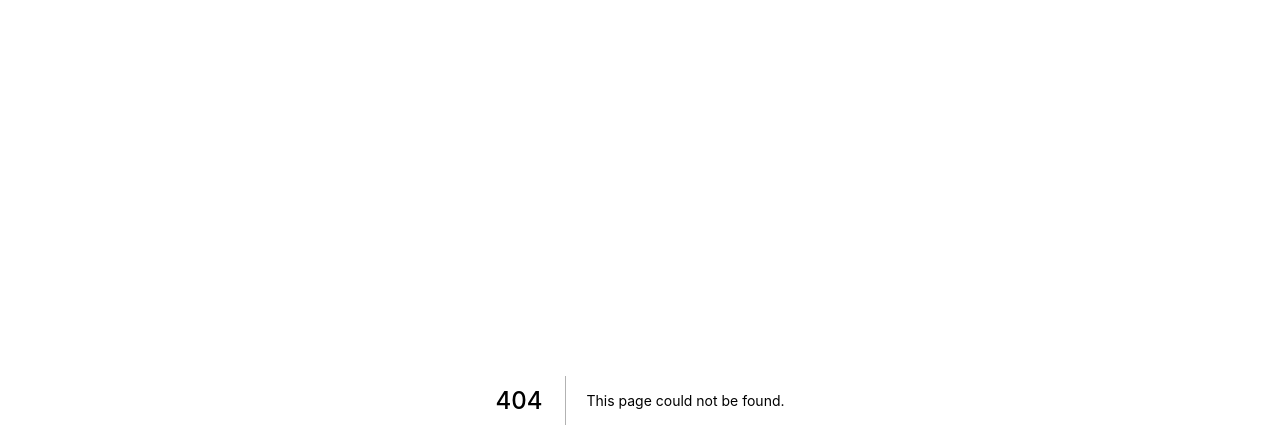
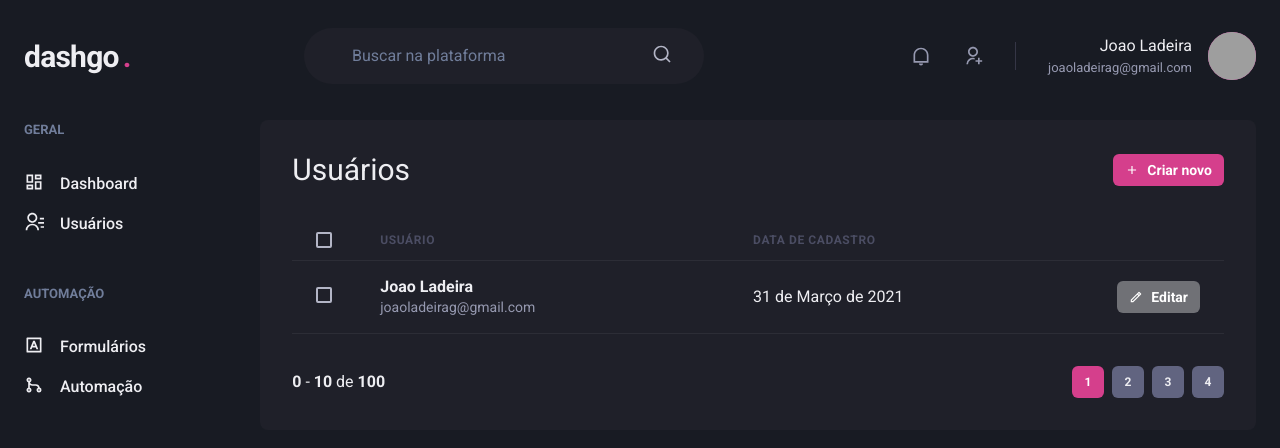
Before and after one commit to ladeira1/dashgo, a Next.js app: page /users in a window 1280 px wide. Before the commit this address had no page. Shown: the top 448 px of the page. Built offline with nearby package versions, Linux system fonts and the light colour scheme; grey boxes are pictures that could not be loaded.

Commit message:
add pagination component

```diff
--- /dev/null
+++ b/src/components/Pagination.tsx
@@ -0,0 +1,52 @@
+import { Button } from "@chakra-ui/button";
+import { Box, HStack, Stack } from "@chakra-ui/layout";
+
+
+export function Pagination() {
+  return (
+    <HStack mt="8" justify="space-between" align="center" spacing="6">
+      <Box>
+        <strong>0</strong> - <strong>10</strong> de <strong>100</strong>
+      </Box>
+      <Stack direction="row" spacing="2">
+        <Button
+          size="sm"
+          fontSize="xs"
+          width="4"
+          colorScheme="pink"
+          disabled
+          _disabled={{ bgColor: 'pink.500', cursor: 'default' }}
+        >
+          1
+        </Button>
+        <Button
+          size="sm"
+          fontSize="xs"
+          width="4"
+          bg="gray.500"
+          _hover={{ bg: 'gray.500' }}
+        >
+          2
+        </Button>
+        <Button
+          size="sm"
+          fontSize="xs"
+          width="4"
+          bg="gray.500"
+          _hover={{ bg: 'gray.500' }}
+        >
+          3
+        </Button>
+        <Button
+          size="sm"
+          fontSize="xs"
+          width="4"
+          bg="gray.500"
+          _hover={{ bg: 'gray.500' }}
+        >
+          4
+        </Button>
+      </Stack>
+    </HStack>
+  )
+}
--- /dev/null
+++ b/src/pages/users/index.tsx
@@ -0,0 +1,86 @@
+import {
+  Box,
+  Button,
+  Checkbox,
+  Flex,
+  Heading,
+  Icon,
+  Table,
+  Tbody,
+  Td,
+  Text,
+  Th,
+  Thead,
+  Tr
+} from '@chakra-ui/react'
+import { RiAddLine, RiPencilLine } from 'react-icons/ri'
+import { Header } from '../../components/Header'
+import { Pagination } from '../../components/Pagination'
+import { Sidebar } from '../../components/Sidebar'
+
+export default function UserList() {
+  return (
+    <Box>
+      <Header />
+      <Flex w="100%" my="6" maxWidth="1480px" mx="auto" px="6">
+        <Sidebar />
+        <Box w="100%" borderRadius="8px" bg="gray.800" p="8">
+          <Flex mb="8" justify="space-between" align="center">
+            <Heading size="lg" fontWeight="normal">
+              Usuários
+            </Heading>
+            <Button
+              as="a"
+              size="sm"
+              fontSize="sm"
+              colorScheme="pink"
+              leftIcon={<Icon as={RiAddLine} />}
+            >
+              Criar novo
+            </Button>
+          </Flex>
+
+          <Table colorScheme="whiteAlpha">
+            <Thead>
+              <Tr>
+                <Th px="6" color="gray.300" width="8">
+                  <Checkbox colorScheme="pink" />
+                </Th>
+                <Th>Usuário</Th>
+                <Th>Data de cadastro</Th>
+                <Th width="8" />
+              </Tr>
+            </Thead>
+            <Tbody>
+              <Tr>
+                <Td px="6">
+                  <Checkbox colorScheme="pink" />
+                </Td>
+                <Td>
+                  <Box>
+                    <Text fontWeight="bold">Joao Ladeira</Text>
+                    <Text fontSize="sm" color="gray.300">joaoladeirag@gmail.com</Text>
+                  </Box>
+                </Td>
+                <Td>31 de Março de 2021</Td>
+                <Td>
+                  <Button
+                    as="a"
+                    size="sm"
+                    fontSize="sm"
+                    colorScheme="whiteAlpha"
+                    leftIcon={<Icon as={RiPencilLine} />}
+                  >
+                    Editar
+                  </Button>
+                </Td>
+              </Tr>
+            </Tbody>
+          </Table>
+
+          <Pagination />
+        </Box>
+      </Flex>
+    </Box>
+  )
+}
```
